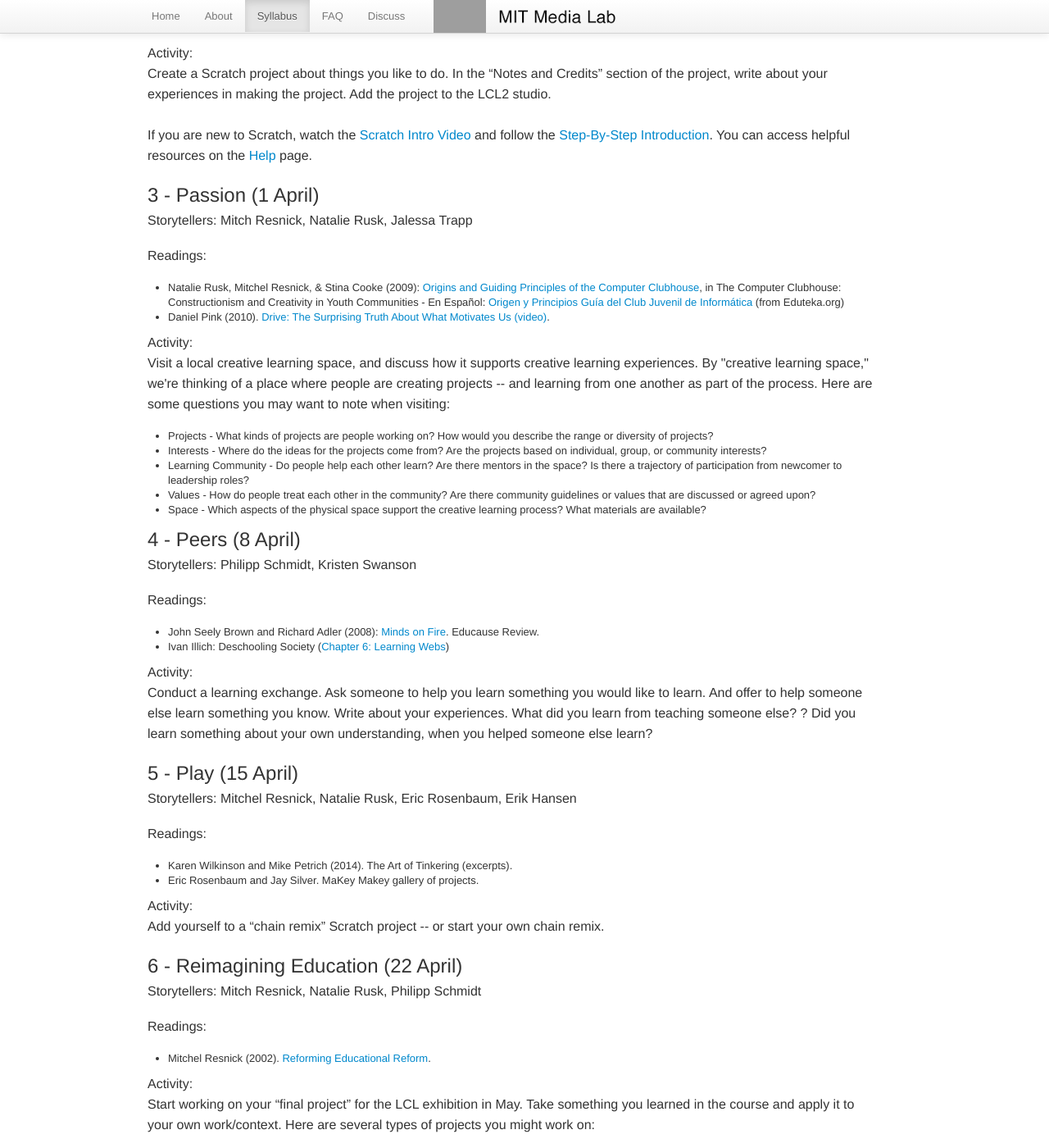
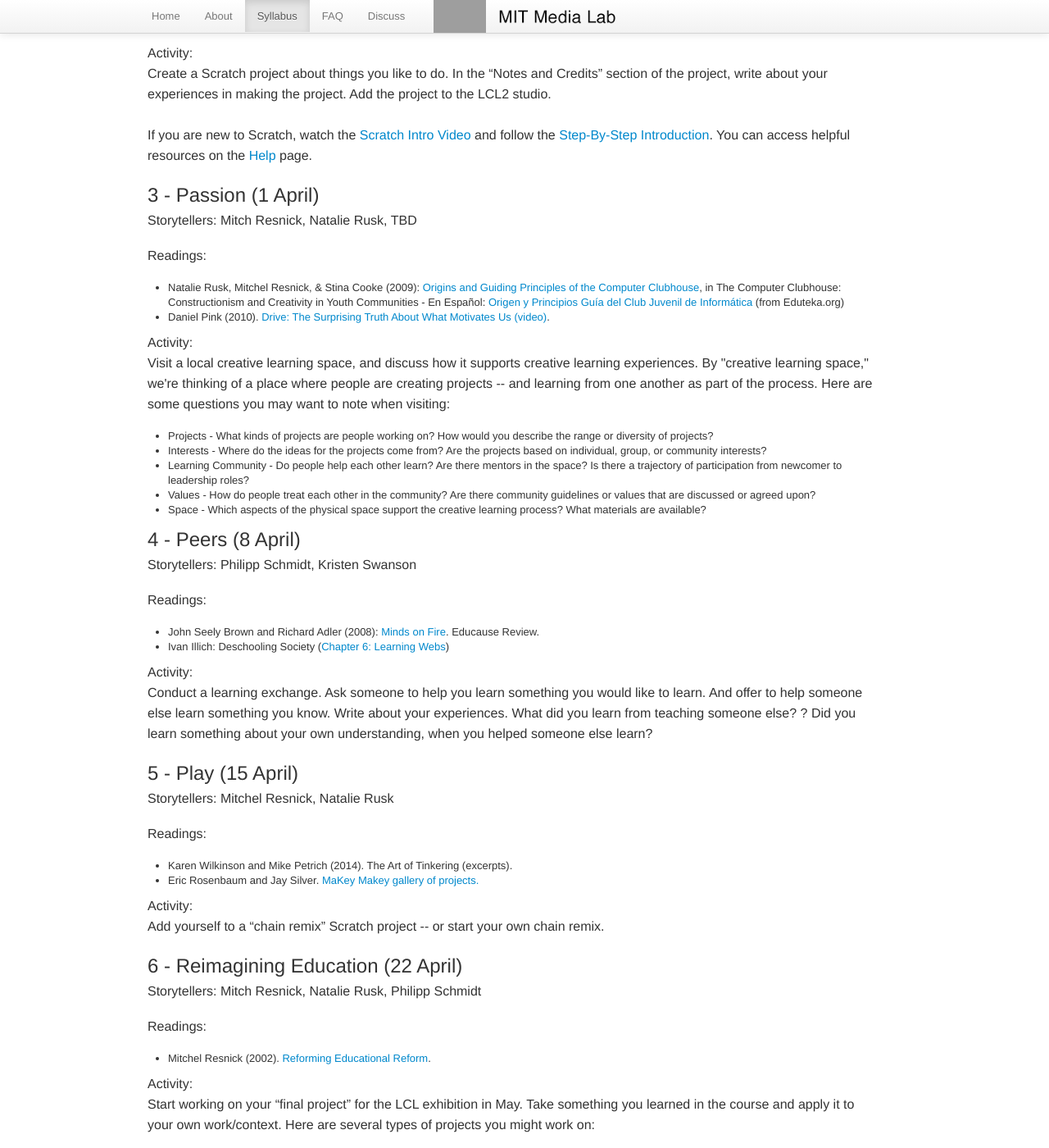
Before and after one commit to ntlrsk/lcl2.github.io, a Jekyll site: the page syllabus.html, which Jekyll copies as it is, in a window 1280 px wide and 1400 px high, scrolled down 550 px. Shown: the whole window at 82% size. Built offline with Jekyll 4.4.1, drawn with Linux system fonts in a browser that asks for light colours; nearby versions of some CDN libraries; Markdown is read by kramdown in place of the engine named in the settings; some of the changed text lies outside the part shown; grey boxes are pictures that could not be loaded.

Commit message:
updated syllabus

```diff
--- a/syllabus.html
+++ b/syllabus.html
@@ -75,7 +75,7 @@
 
 
 	<h2>2 - Projects (25 March)</h2>
-	<p class="lead">Storytellers: Mitch Resnick, Natalie Rusk, Ingrid Gustafson</p>
+	<p class="lead">Storytellers: Mitch Resnick, Natalie Rusk, TBD</p>
 
 	<p class="lead">Readings:</br>
 	<ul>
@@ -91,7 +91,7 @@
 
 
 	<h2>3 - Passion (1 April)</h2>
-	<p class="lead">Storytellers: Mitch Resnick, Natalie Rusk, Jalessa Trapp</p>
+	<p class="lead">Storytellers: Mitch Resnick, Natalie Rusk, TBD </p>
 
 	<p class="lead">Readings:</br>
 	<ul>
@@ -126,12 +126,12 @@
 	Conduct a learning exchange. Ask someone to help you learn something you would like to learn. And offer to help someone else learn something you know. Write about your experiences. What did you learn from teaching someone else? ? Did you learn something about your own understanding, when you helped someone else learn? </p>
 
 	<h2>5 - Play (15 April)</h2>
-	<p class="lead">Storytellers: Mitchel Resnick, Natalie Rusk, Eric Rosenbaum, Erik Hansen</p>
+	<p class="lead">Storytellers: Mitchel Resnick, Natalie Rusk</p>
 
 	<p class="lead">Readings:</br>
 	<ul>
 		<li>Karen Wilkinson and Mike Petrich (2014). The Art of Tinkering (excerpts).</li>
-		<li>Eric Rosenbaum and Jay Silver. MaKey Makey gallery of projects.</li>
+		<li>Eric Rosenbaum and Jay Silver. <a href="http://makeymakey.com/gallery/">MaKey Makey gallery of projects.</a></li>
 	</ul>
 	</p>
 
```
